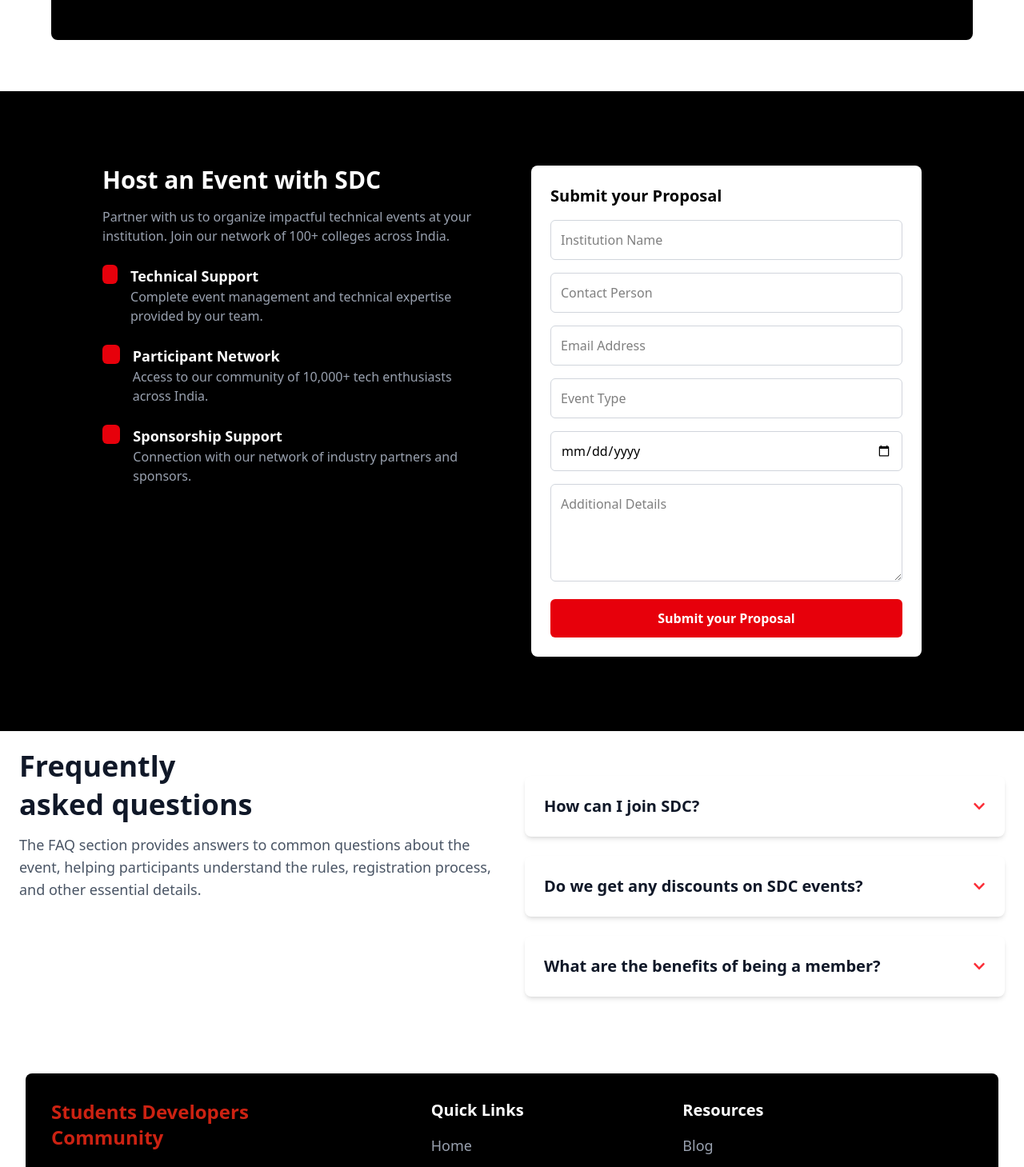
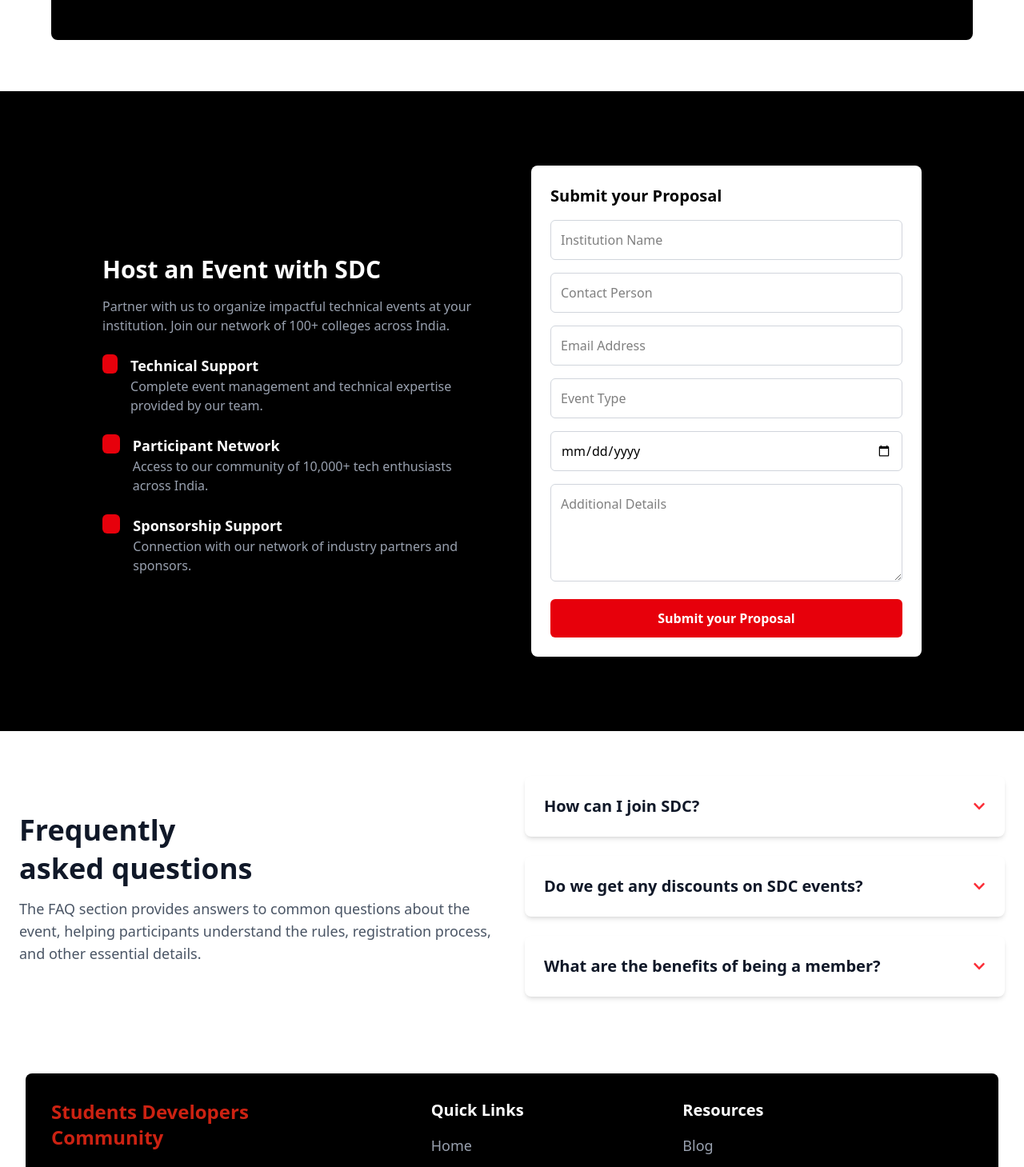
Before and after one commit to sdc-snist/sdc-web, a React (Vite) app: page / in a window 1280 px wide. Shown: the part 4176-5635 px from the top of the page at 80% size. Built offline with nearby package versions, Linux system fonts and the light colour scheme.

Commit message:
Did some ui changes

```diff
--- a/src/components/FaqAndFooter.jsx
+++ b/src/components/FaqAndFooter.jsx
@@ -11,7 +11,7 @@ const FAQPage = () => {
     return (
         <div className="bg-white text-gray-900">
             <div className="max-w-7xl mx-auto p-6 grid grid-cols-1 md:grid-cols-2 gap-8">
-                <div>
+                <div className='pt-20'>
                     <h1 className="text-4xl font-bold mb-2">Frequently</h1>
                     <h2 className="text-4xl font-bold mb-4">asked questions</h2>
                     <p className="mt-4 text-gray-600 text-lg">The FAQ section provides answers to common questions about the event, helping participants understand the rules, registration process, and other essential details.</p>
--- a/src/components/HostAnEvent.jsx
+++ b/src/components/HostAnEvent.jsx
@@ -3,7 +3,7 @@ export default function HostYourEvent() {
     <div className="bg-black min-h-screen flex items-center justify-center p-6">
       <div className="max-w-5xl w-full grid grid-cols-1 md:grid-cols-2 gap-12">
         {/* Left Section */}
-        <div>
+        <div className="pt-28">
           <h2 className="text-white text-3xl font-bold mb-4">Host an Event with SDC</h2>
           <p className="text-gray-400 mb-6">
             Partner with us to organize impactful technical events at your institution. Join our network of 100+ colleges across India.
```
